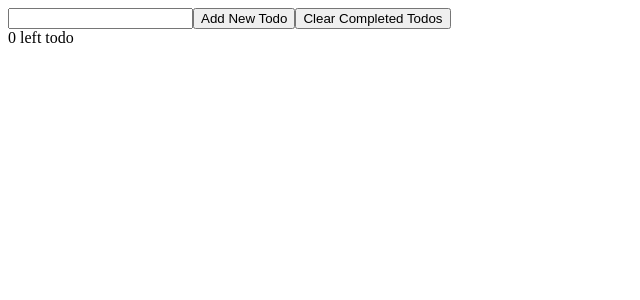
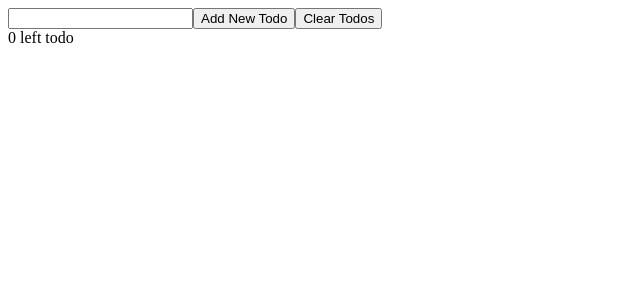
Before and after one commit to adrianoBP/node-react-project-template, a React (Create React App) app in the folder client/: page / in a window 1280 px wide. Shown: the top 300 px of the page, without its empty margins (0-640 px from the left). Built offline with nearby package versions, Linux system fonts and the light colour scheme; the HTML template or start-up script is replaced by a standard one.

Commit message:
feat(Test): test deploy workflow

```diff
--- a/client/src/App.jsx
+++ b/client/src/App.jsx
@@ -60,7 +60,7 @@ function App() {
         Add New Todo
       </button>
       <button type="button" onClick={handleClearTodos}>
-        Clear Completed Todos
+        Clear Todos
       </button>
       <div>{todos.filter((todo) => !todo.complete).length} left todo</div>
     </>
```
Also changed, not shown: 1 other file (tests, documents, lock files or other folders).
